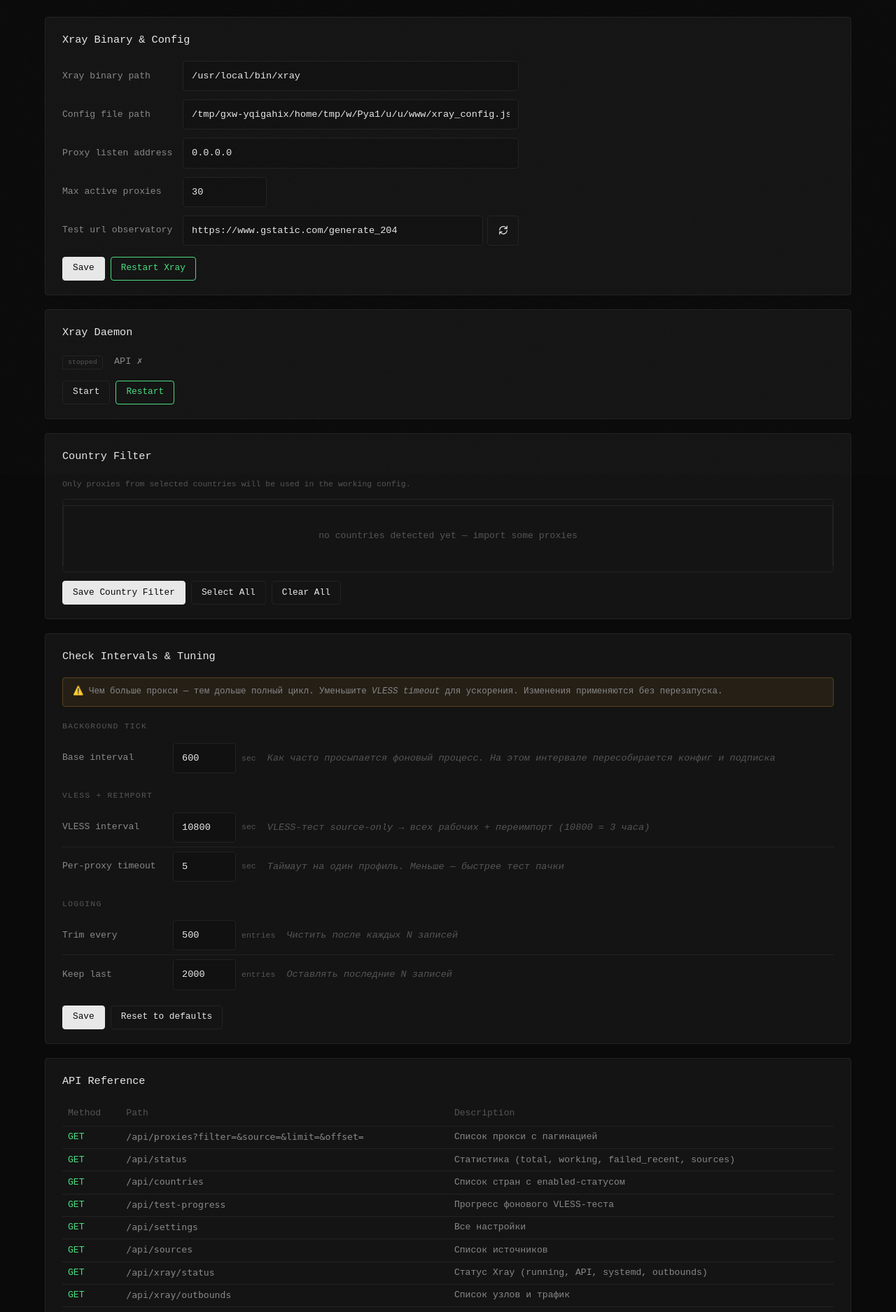
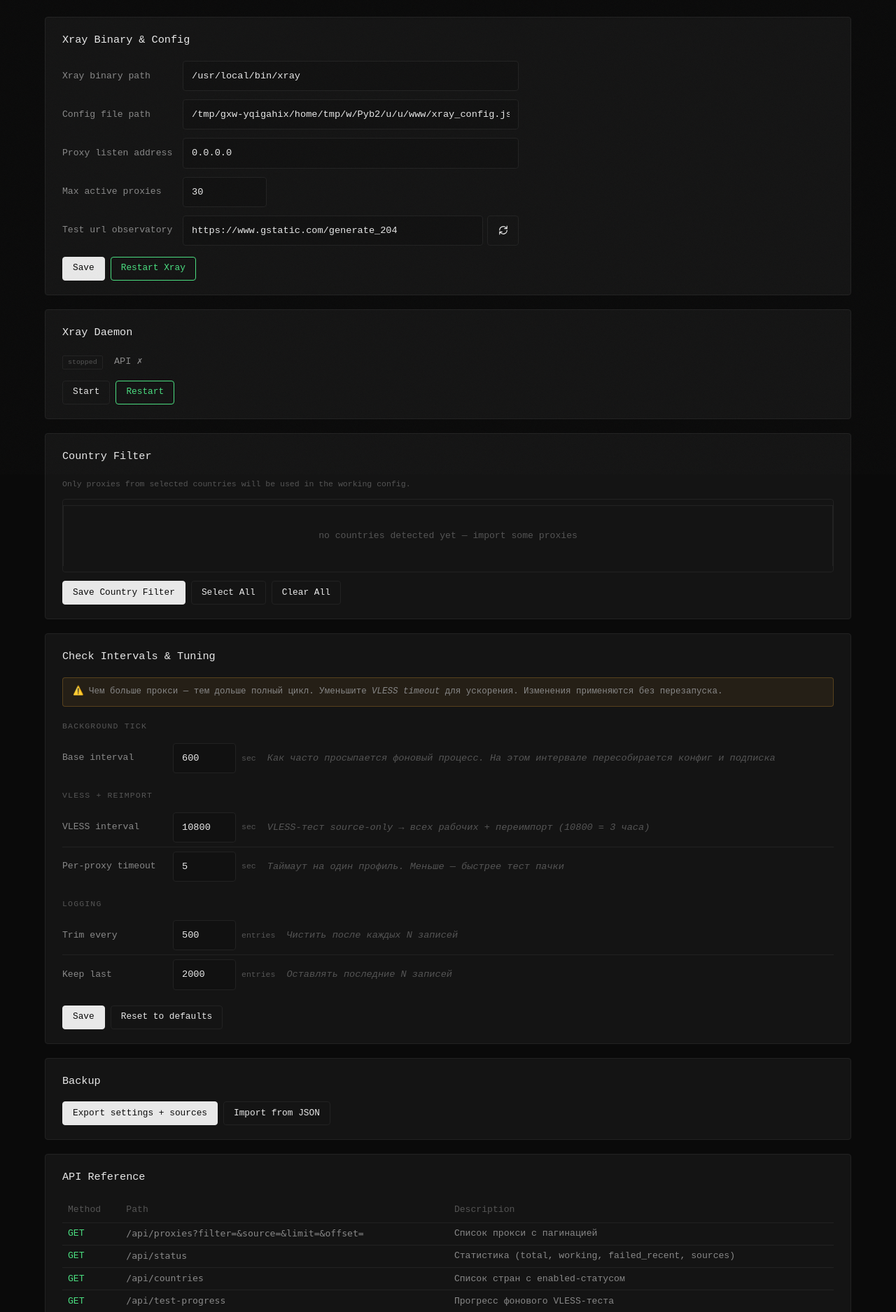
Before and after one commit to prasx/vless-manager-proxy, a Flask app: page /settings in a window 1280 px wide. Shown: the part 122-1997 px from the top of the page at 70% size. Run offline with Flask 3, Linux system fonts and the light colour scheme; data comes from the database, SQL or seed files in the repository; data that the repository does not hold is empty.

Commit message:
minor tweaks and backup added up to v2.7

```diff
--- a/app/routes/api.py
+++ b/app/routes/api.py
@@ -317,6 +317,60 @@ def api_settings_set():
     return jsonify(success=True, diagnose=d, restart_hint=hint)
 
 
+# ─── Бекап настроек и источников ───
+
+
+@api_bp.route("/backup")
+def api_backup_export():
+    """GET /api/backup — экспорт всех настроек и источников в JSON."""
+    settings = {
+        r["key"]: r["value"]
+        for r in db_q("SELECT key, value FROM settings ORDER BY key")
+    }
+    sources = [
+        dict(r) for r in db_q("SELECT name, url FROM sources ORDER BY created_at")
+    ]
+    return jsonify(
+        version=1,
+        exported_at=moscow_str(),
+        settings=settings,
+        sources=sources,
+    )
+
+
+@api_bp.route("/backup/import", methods=["POST"])
+def api_backup_import():
+    """POST /api/backup/import — импорт настроек и источников из JSON."""
+    data = request.get_json(silent=True) or {}
+    if not isinstance(data, dict) or "settings" not in data or "sources" not in data:
+        return jsonify(error="Invalid backup format: need settings + sources"), 400
+
+    imported = {"settings": 0, "sources": 0}
+
+    for k, v in data["settings"].items():
+        Settings.set(k, str(v))
+        imported["settings"] += 1
+
+    for src in data["sources"]:
+        name = (src.get("name") or "").strip()
+        url = (src.get("url") or "").strip()
+        if name and url:
+            try:
+                db_q(
+                    "INSERT OR IGNORE INTO sources (name, url, created_at) VALUES (?, ?, ?)",
+                    (name, url, now_utc()),
+                )
+                imported["sources"] += 1
+            except Exception:
+                pass
+
+    add_log(
+        "INFO",
+        f"Backup imported: {imported['settings']} settings, {imported['sources']} sources",
+    )
+    return jsonify(success=True, imported=imported)
+
+
 # ─── Xray ───
 
 
--- a/static/settings.js
+++ b/static/settings.js
@@ -169,6 +169,36 @@ async function stopXrayDaemon() {
   loadSettings();
 }
 
+// ─── Backup ───
+
+async function exportBackup() {
+  const r = await api('GET', '/api/backup');
+  if (r.error) { toast(r.error, 'error'); return; }
+  const blob = new Blob([JSON.stringify(r, null, 2)], {type: 'application/json'});
+  const a = document.createElement('a');
+  a.href = URL.createObjectURL(blob);
+  a.download = `vless-backup-${new Date().toISOString().slice(0,10)}.json`;
+  a.click();
+  URL.revokeObjectURL(a.href);
+  toast('Backup downloaded', 'success');
+}
+
+async function importBackup(event) {
+  const file = event.target.files[0];
+  if (!file) return;
+  try {
+    const text = await file.text();
+    const data = JSON.parse(text);
+    const r = await api('POST', '/api/backup/import', data);
+    if (r.error) { toast(r.error, 'error'); return; }
+    toast(`Imported: ${r.imported.settings} settings, ${r.imported.sources} sources`, 'success');
+    loadSettings();
+  } catch (e) {
+    toast('Invalid JSON file: ' + e.message, 'error');
+  }
+  event.target.value = '';
+}
+
 loadSettings();
 setInterval(() => {
   api('GET', '/api/xray/status').then(renderXrayStatus).catch(() => {});
--- a/templates/settings.html
+++ b/templates/settings.html
@@ -119,6 +119,15 @@
   </div>
 </div>
 
+<div class="settings-section">
+  <h2>Backup</h2>
+  <div class="form-actions">
+    <button class="btn btn-primary" onclick="exportBackup()">Export settings + sources</button>
+    <button class="btn" onclick="document.getElementById('backupFile').click()">Import from JSON</button>
+    <input type="file" id="backupFile" accept=".json" style="display:none" onchange="importBackup(event)">
+  </div>
+</div>
+
 <div class="settings-section" style="overflow-x:auto">
   <h2>API Reference</h2>
   <table style="width:100%;border-collapse:collapse;font-size:0.78rem">
@@ -153,6 +162,8 @@
       <tr><td style="padding:4px 8px;color:#ed8936">POST</td><td style="padding:4px 8px"><code>/api/sources/import-all</code></td><td style="padding:4px 8px">Импорт из всех + тест + страны</td></tr>
       <tr><td style="padding:4px 8px;color:#ed8936">POST</td><td style="padding:4px 8px"><code>/api/import</code></td><td style="padding:4px 8px">Импорт по URL + тест + страны</td></tr>
       <tr><td style="padding:4px 8px;color:#ed8936">POST</td><td style="padding:4px 8px"><code>/api/settings</code></td><td style="padding:4px 8px">Сохранить настройки</td></tr>
+      <tr><td style="padding:4px 8px;color:var(--green)">GET</td><td style="padding:4px 8px"><code>/api/backup</code></td><td style="padding:4px 8px">Экспорт настроек + источников в JSON</td></tr>
+      <tr><td style="padding:4px 8px;color:#ed8936">POST</td><td style="padding:4px 8px"><code>/api/backup/import</code></td><td style="padding:4px 8px">Импорт настроек + источников из JSON</td></tr>
       <tr><td style="padding:4px 8px;color:#ed8936">POST</td><td style="padding:4px 8px"><code>/api/logs/clear</code></td><td style="padding:4px 8px">Очистить логи</td></tr>
       <tr><td style="padding:4px 8px;color:#ed8936">POST</td><td style="padding:4px 8px"><code>/api/xray/start</code></td><td style="padding:4px 8px">systemctl start xray</td></tr>
       <tr><td style="padding:4px 8px;color:#ed8936">POST</td><td style="padding:4px 8px"><code>/api/xray/stop</code></td><td style="padding:4px 8px">systemctl stop xray</td></tr>
```
Also changed, not shown: app/importer.py (+26 -3 lines), app/proxy_manager.py (+9 -0 lines), README.md.
